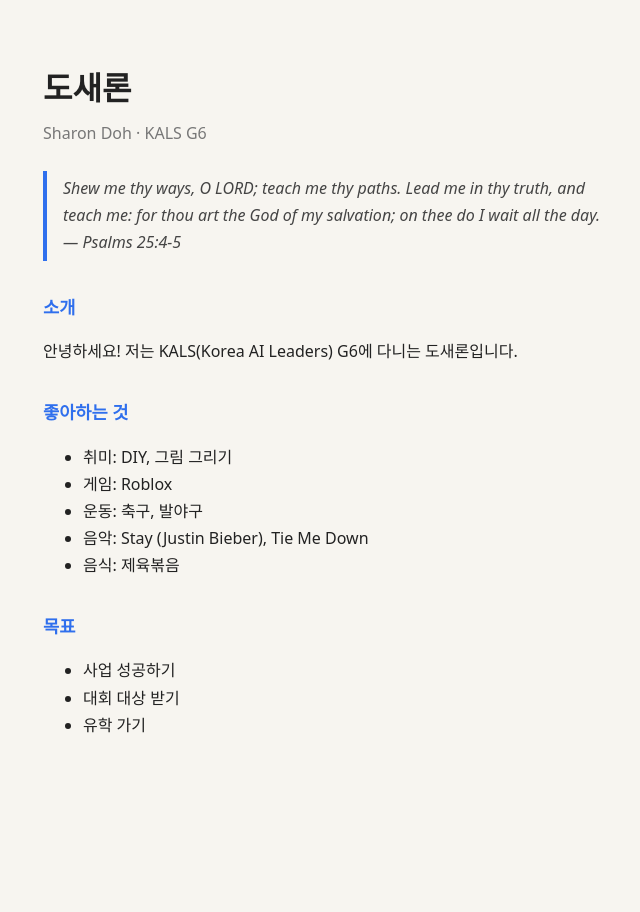
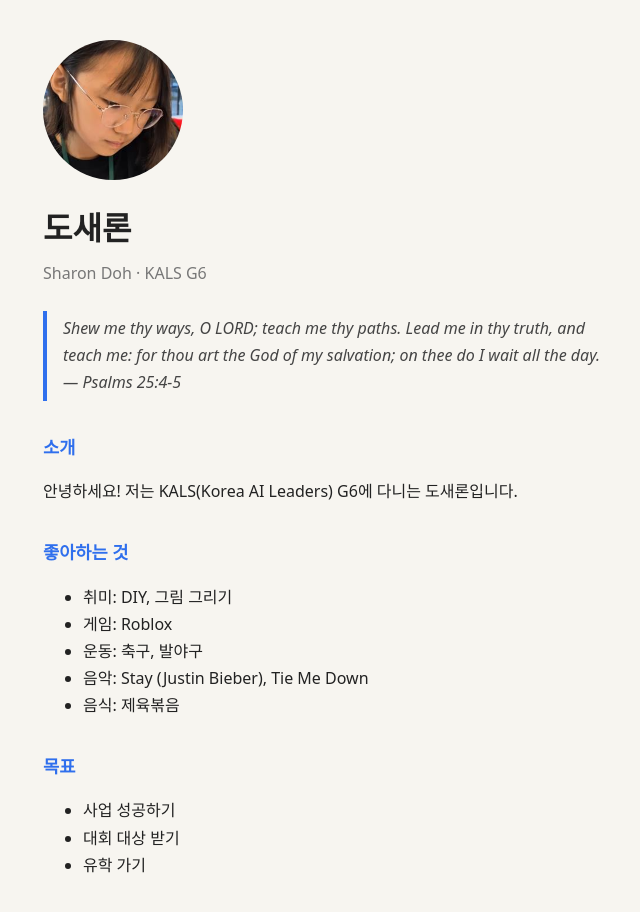
Before and after one commit to KALS-G6/week1, a plain HTML site: page s01/index.html in a window 1280 px wide. Shown: the whole page, without its empty margins (297-937 px from the left). Before the commit the page ends 800 px from the top, so only its background shows below. Drawn offline with Linux system fonts and the light colour scheme.

Commit message:
s01: 소개 페이지에 프로필 사진 넣기
Added a profile image with styling to the HTML.

```diff
--- a/s01/index.html
+++ b/s01/index.html
@@ -14,6 +14,14 @@
       padding: 40px 16px;
       line-height: 1.7;
     }
+    .profile {
+      width: 140px;
+      height: 140px;
+      border-radius: 50%;
+      object-fit: cover;
+      display: block;
+      margin-bottom: 16px;
+    }
     h1 { margin-bottom: 4px; }
     .en { color: #777; margin-top: 0; }
     blockquote {
@@ -27,6 +35,7 @@
   </style>
 </head>
 <body>
+  <img class="profile" src="profile.jpg" alt="도새론 프로필 사진">
   <h1>도새론</h1>
   <p class="en">Sharon Doh · KALS G6</p>
 
```
